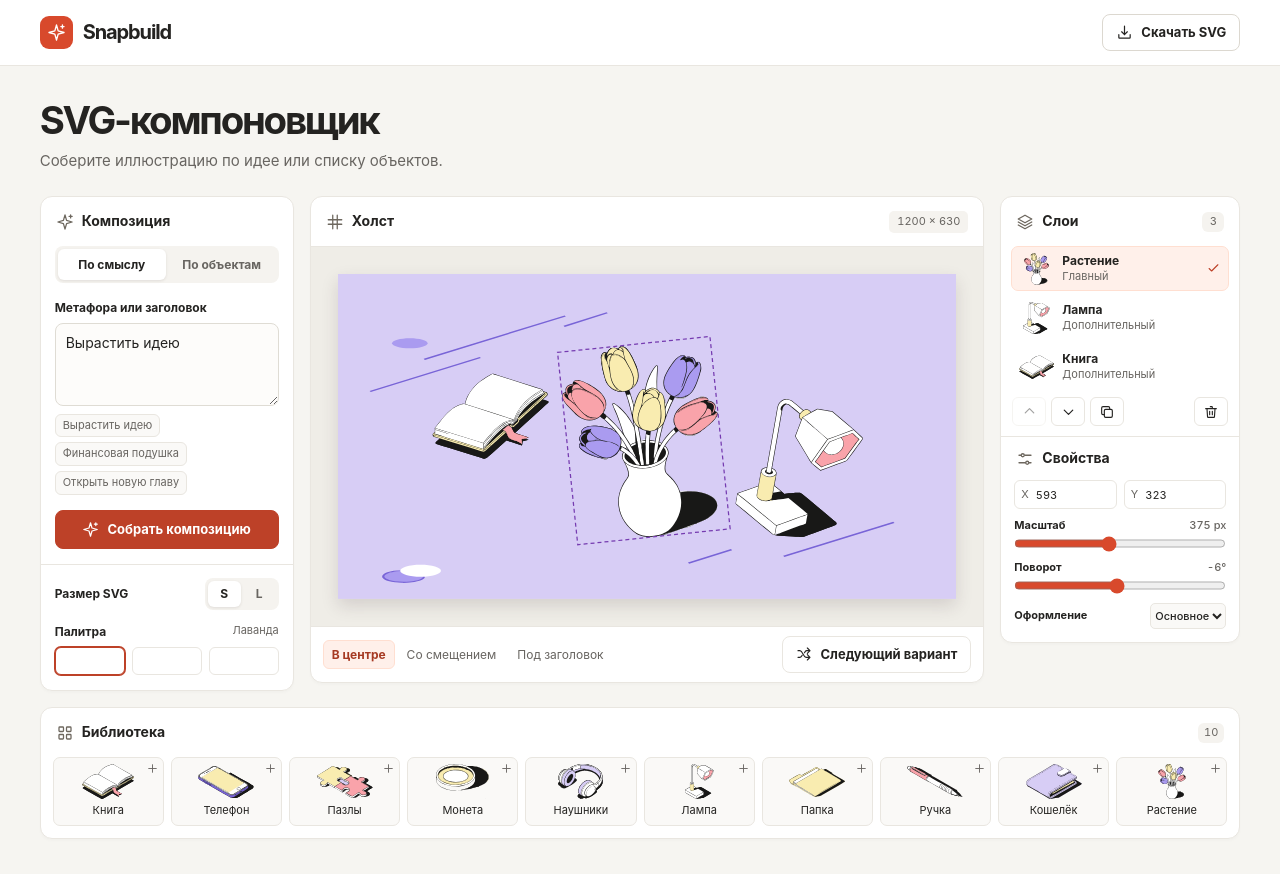
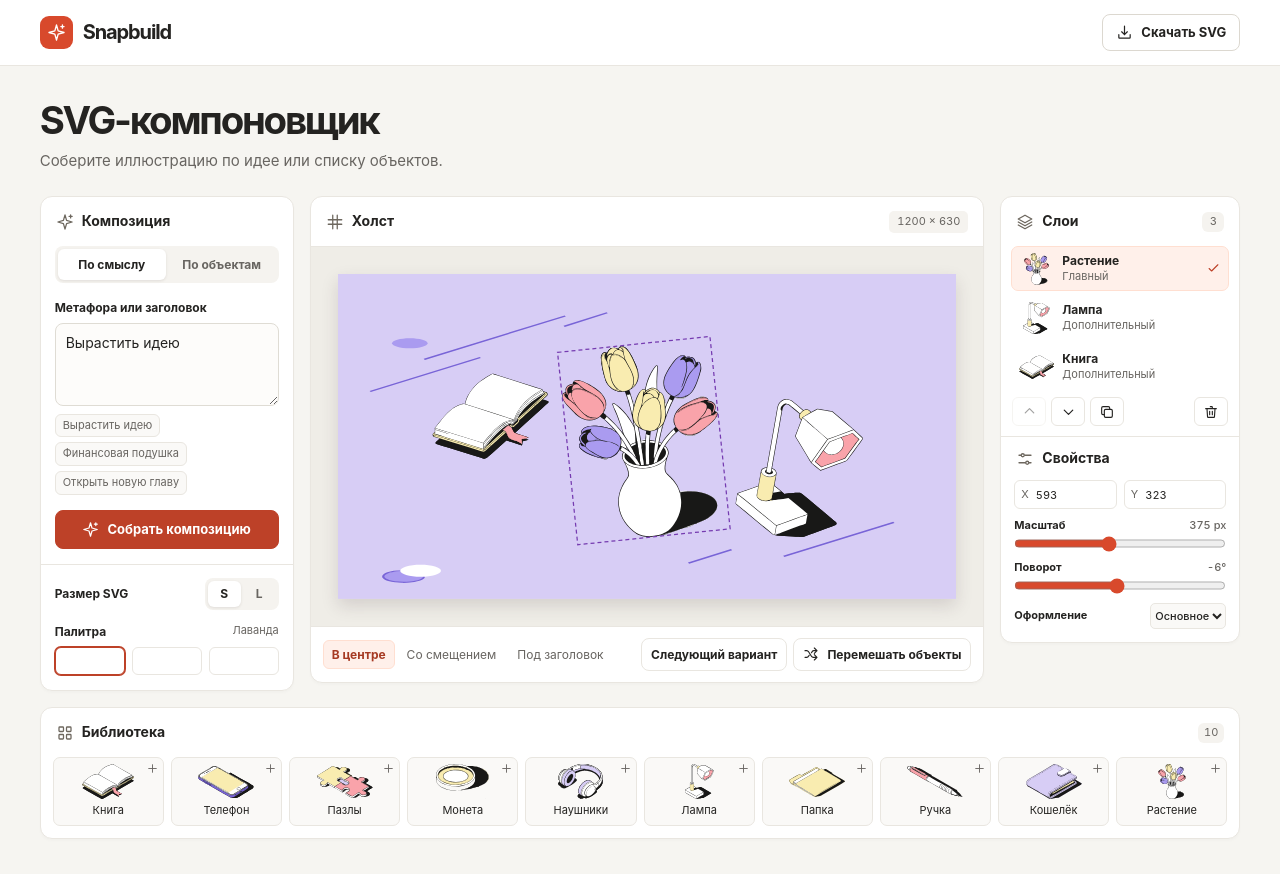
Before and after one commit to meyvren/snapbuild-svg-composer, a Next.js app: page / in a window 1280 px wide. Built offline with nearby package versions, Linux system fonts and the light colour scheme.

Commit message:
feat: add a shuffle button for canvas objects

```diff
--- a/src/components/composer.tsx
+++ b/src/components/composer.tsx
@@ -64,6 +64,11 @@ export function Composer() {
   function selectLayout(next: LayoutIndex) {
     setLayout(next);
     setLayers((current) => arrangeLayers(current, size, next));
+  }
+
+  function shuffleLayout() {
+    const seed = Math.floor(Math.random() * 2 ** 32);
+    setLayers((current) => arrangeLayers(current, size, layout, seed));
   }
 
   function updateLayer(id: string, patch: Partial<Layer>) {
@@ -154,7 +159,10 @@ export function Composer() {
               <div className="layout-options" role="group" aria-label="Вариант расположения">
                 {LAYOUTS.map((name, index) => <button type="button" key={name} aria-pressed={layout === index} onClick={() => selectLayout(index as LayoutIndex)}>{name}</button>)}
               </div>
-              <button className="button next-layout" type="button" disabled={!layers.length} onClick={() => selectLayout(((layout + 1) % LAYOUTS.length) as LayoutIndex)}><Icon name="shuffle" size={16} /> Следующий вариант</button>
+              <div className="layout-actions">
+                <button className="button" type="button" disabled={!layers.length} onClick={() => selectLayout(((layout + 1) % LAYOUTS.length) as LayoutIndex)}>Следующий вариант</button>
+                <button className="button" type="button" disabled={!layers.length} onClick={shuffleLayout}><Icon name="shuffle" size={16} /> Перемешать объекты</button>
+              </div>
             </div>
           </section>
 
```
